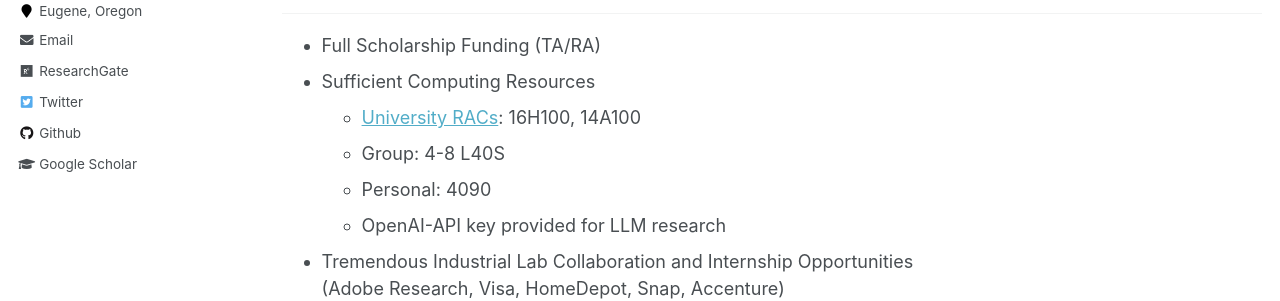
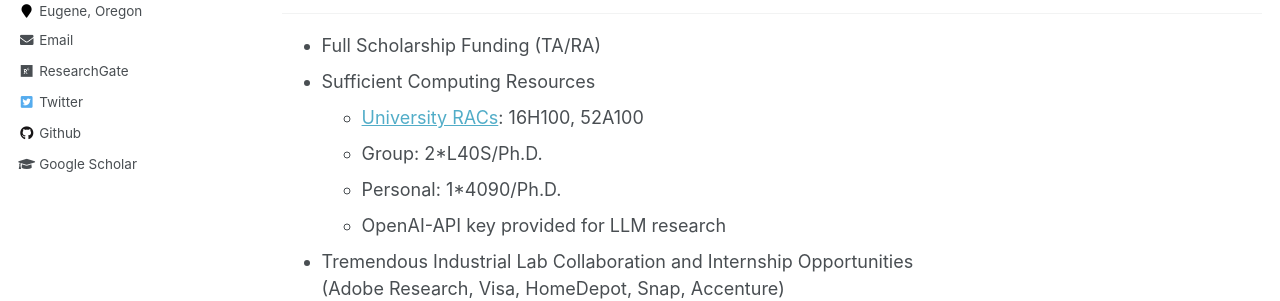
Before and after one commit to yuwang0103/yuwang0103.github.io, a Jekyll site: the page built from _pages/Recruiting.md, in a window 1280 px wide and 900 px high, scrolled down 949 px. Shown: the part 346-647 px from the top of the window. Built offline with Jekyll 4.4.1, drawn with Linux system fonts in a browser that asks for light colours.

Commit message:
Update Recruiting.md

```diff
--- a/_pages/Recruiting.md
+++ b/_pages/Recruiting.md
@@ -38,9 +38,9 @@
 ------
 - Full Scholarship Funding (TA/RA)
 - Sufficient Computing Resources <br>
-  - [University RACs](https://racs.uoregon.edu/services): 16H100, 14A100
-  - Group: 4-8 L40S
-  - Personal: 4090
+  - [University RACs](https://racs.uoregon.edu/services): 16H100, 52A100
+  - Group: 2*L40S/Ph.D.
+  - Personal: 1*4090/Ph.D.
   - OpenAI-API key provided for LLM research
 - Tremendous Industrial Lab Collaboration and Internship Opportunities
   <br> (Adobe Research, Visa, HomeDepot, Snap, Accenture)
```
